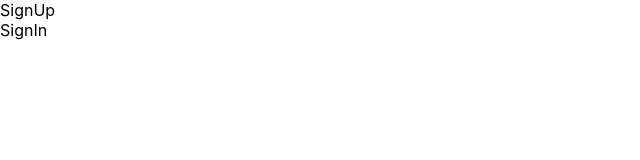
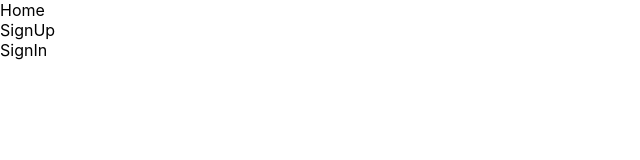
Before and after one commit to polanaeem1/Chat_App, a React (Create React App) app: page / in a window 1280 px wide. Shown: the top 160 px of the page, without its empty margins (0-640 px from the left). Built offline with nearby package versions, Linux system fonts and the light colour scheme.

Commit message:
home update

```diff
--- a/src/App.js
+++ b/src/App.js
@@ -1,10 +1,12 @@
 import './App.css';
+import Home from './Home/Home';
 import SignUp from './SignUp/SignUp';
 import SignIn from './SingIn/SignIn';
 
 function App() {
   return (
     <>
+    <Home/>
     <SignUp/>
     <SignIn/>
     </>
--- /dev/null
+++ b/src/Home/Home.jsx
@@ -0,0 +1,10 @@
+import React from 'react'
+import './style.css'
+
+const Home = () => {
+  return (
+    <div>Home</div>
+  )
+}
+
+export default Home
--- /dev/null
+++ b/src/Home/style.css
@@ -0,0 +1 @@
+/* SignUp Style */
```
